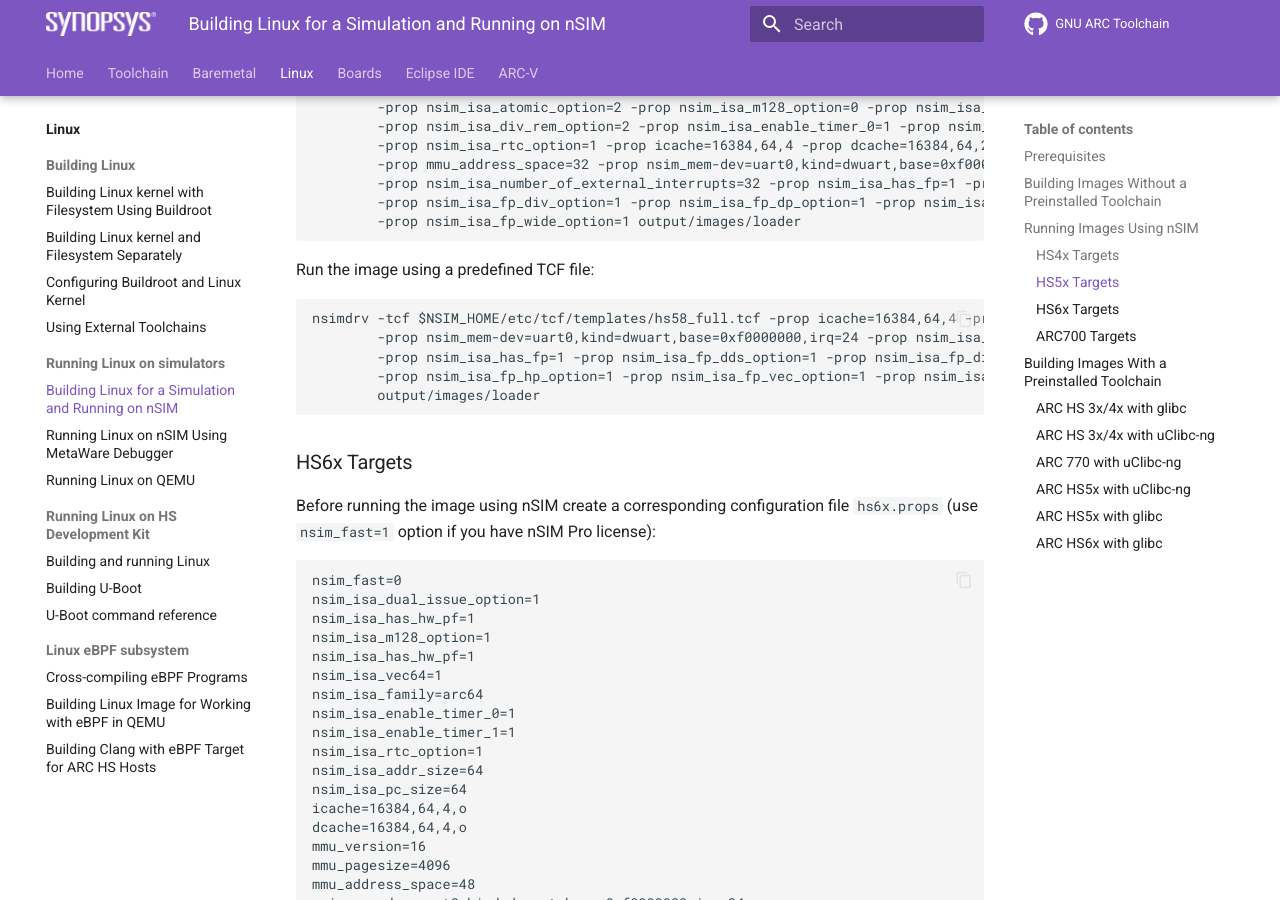
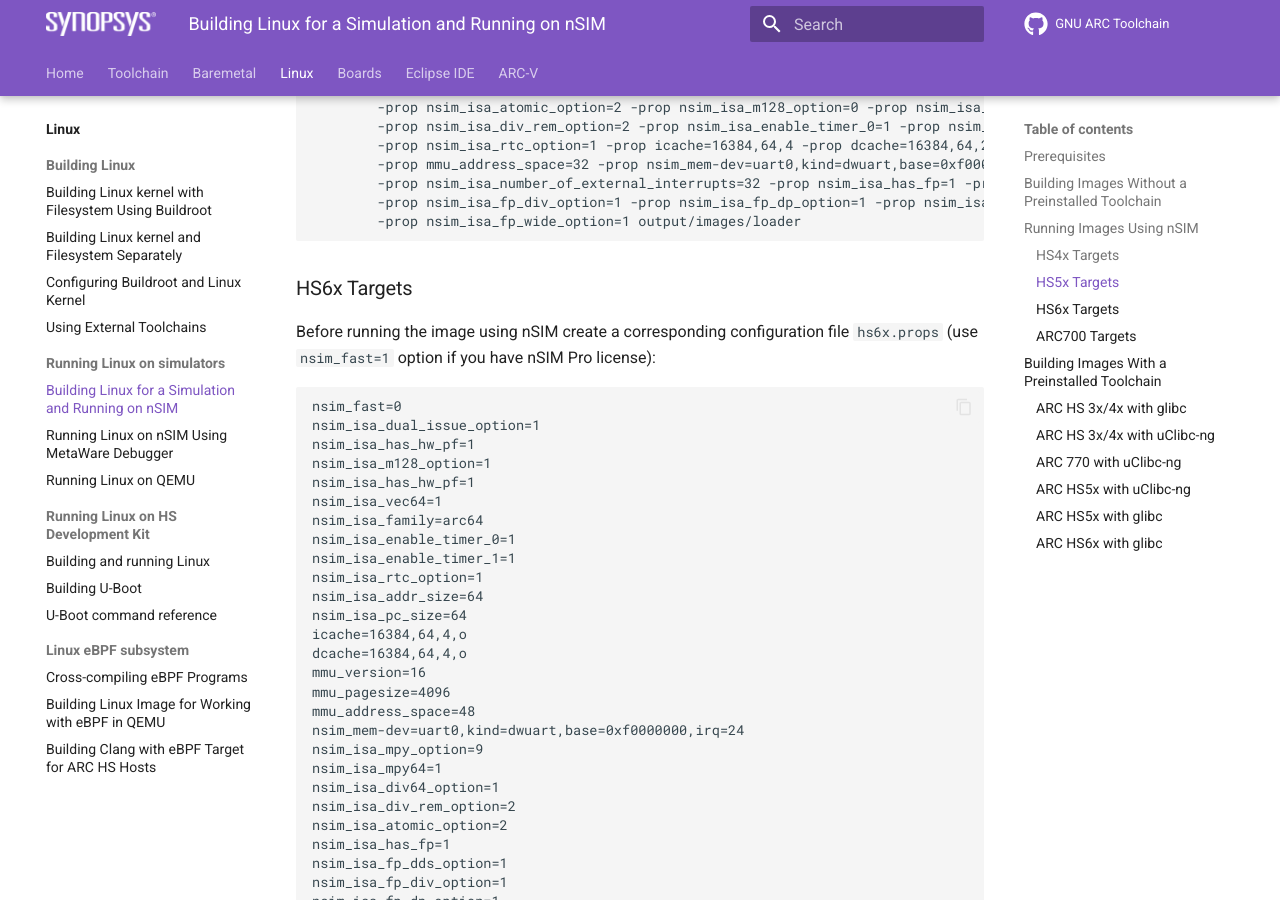
Before and after one commit to foss-for-synopsys-dwc-arc-processors/documentation, an MkDocs documentation site: the page built from docs/linux/simulators/nsim.md, in a window 1280 px wide and 900 px high, scrolled down 4107 px. Built offline with MkDocs 1.6.1 and Material for MkDocs 9.7.7, drawn with Linux system fonts in a browser that asks for light colours; comment, search, counter and statistics services are not loaded; the version menu is left out; some of the changed text lies outside the part shown.

Commit message:
linux: Update nSIM guide for arc-2025.06
Signed-off-by: Yuriy Kolerov <ykolerov@synopsys.com>

````diff
--- a/docs/linux/simulators/nsim.md
+++ b/docs/linux/simulators/nsim.md
@@ -15,14 +15,14 @@
 
 ## Prerequisites
 
-Clone a repository and create a build directory:
+Clone the Buildroot repository:
 
 ```shell
 # Clone the latest Buildroot
-git clone -b 2024.11.1 https://git.busybox.net/buildroot
+git clone -b 2025.02.3 https://git.busybox.net/buildroot
 
 # ... or use a custom repository for support of ARCv3 targets
-git clone -b arc-2024.12 https://github.com/foss-for-synopsys-dwc-arc-processors/buildroot
+git clone -b arc-2025.06 https://github.com/foss-for-synopsys-dwc-arc-processors/buildroot
 cd buildroot
 ```
 
@@ -207,16 +207,6 @@
         -prop nsim_isa_number_of_external_interrupts=32 -prop nsim_isa_has_fp=1 -prop nsim_isa_fp_dds_option=1 \
         -prop nsim_isa_fp_div_option=1 -prop nsim_isa_fp_dp_option=1 -prop nsim_isa_fp_hp_option=1 -prop nsim_isa_fp_vec_option=1 \
         -prop nsim_isa_fp_wide_option=1 output/images/loader
-```
-
-Run the image using a predefined TCF file:
-
-```text
-nsimdrv -tcf $NSIM_HOME/etc/tcf/templates/hs58_full.tcf -prop icache=16384,64,4 -prop dcache=16384,64,2 \
-        -prop nsim_mem-dev=uart0,kind=dwuart,base=0xf0000000,irq=24 -prop nsim_isa_number_of_external_interrupts=32 \
-        -prop nsim_isa_has_fp=1 -prop nsim_isa_fp_dds_option=1 -prop nsim_isa_fp_div_option=1 -prop nsim_isa_fp_dp_option=1 \
-        -prop nsim_isa_fp_hp_option=1 -prop nsim_isa_fp_vec_option=1 -prop nsim_isa_fp_wide_option=1 \
-        output/images/loader
 ```
 
 ### HS6x Targets
````
